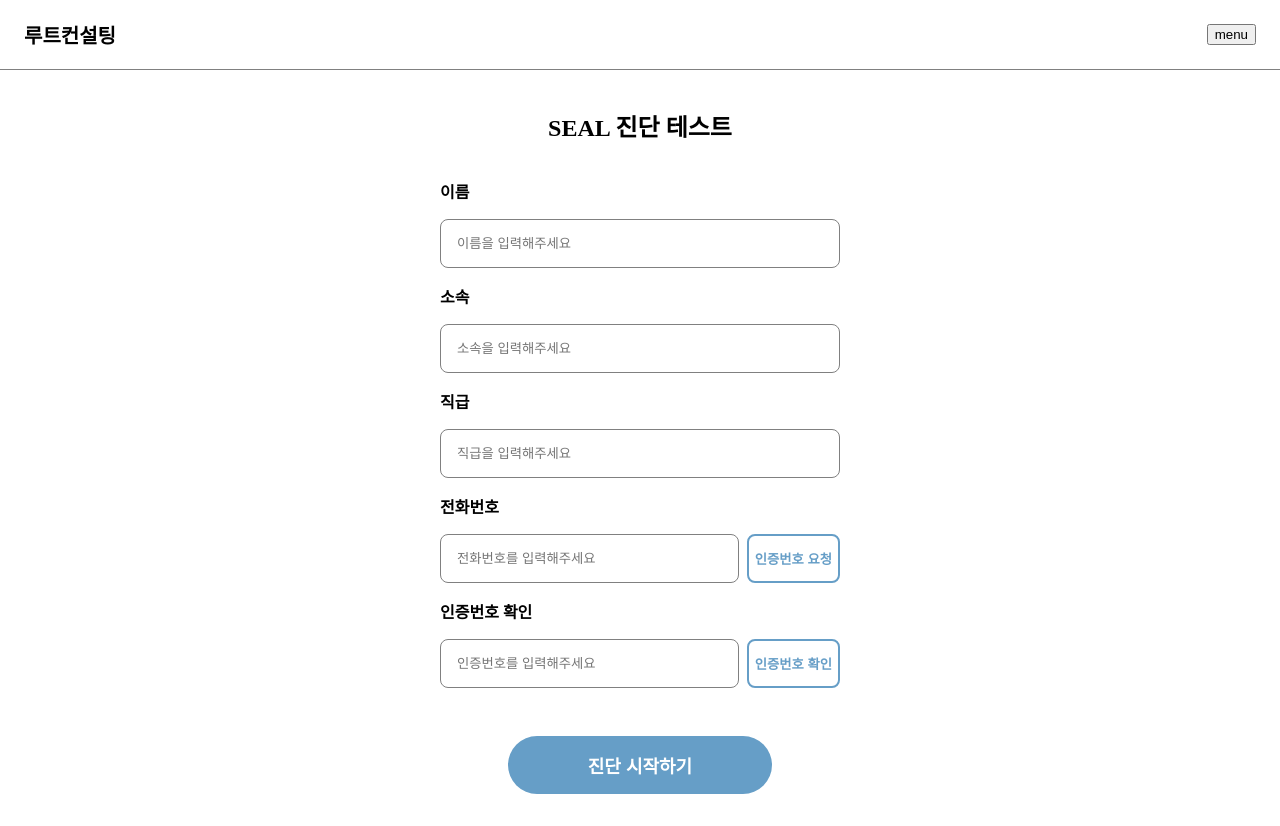
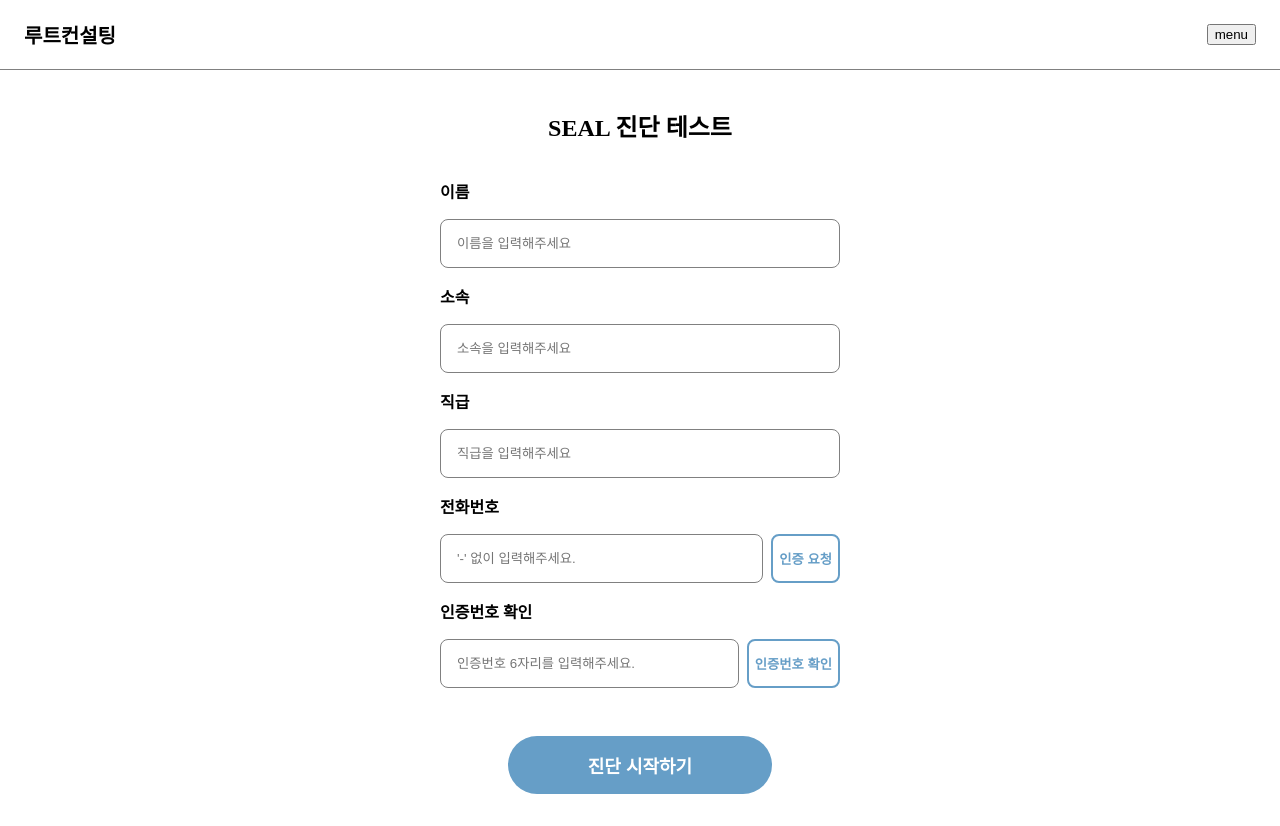
Before and after one commit to seorinn/SEAL-project, a React (Create React App) app: page / in a window 1280 px wide. Built offline with nearby package versions, Linux system fonts and the light colour scheme.

Commit message:
feat: 전화번호 인증

```diff
--- a/src/pages/GetInformPage/index.jsx
+++ b/src/pages/GetInformPage/index.jsx
@@ -1,12 +1,37 @@
+import { useState } from "react";
 import { useNavigate } from "react-router-dom";
+import { initializeApp } from "firebase/app";
+import {
+  getAuth,
+  RecaptchaVerifier,
+  signInWithPhoneNumber,
+} from "firebase/auth";
 import "./index.css";
-import { useState } from "react";
+
+// const firebaseConfig = {
+//   apiKey: process.env.REACT_APP_APIKEY,
+//   authDomain: process.env.REACT_APP_AUTHDOMAIN,
+//   projectId: process.env.REACT_APP_PROJECT_ID,
+//   storageBucket: process.env.REACT_APP_STORAGE_BUCKET,
+//   messagingSenderId: process.env.REACT_APP_MESSAGING_SENDER_ID,
+//   appId: process.env.REACT_APP_APP_ID,
+//   measurementId: process.env.REACT_APP_MEASUREMENT_ID,
+// };
+
+// const app = initializeApp(firebaseConfig);
+
+// const getPhoneNumberFromUserInput = (phonenumber) => {
+//   return `+82${phonenumber.slice(1)}`;
+// };
+
+// const auth = getAuth();
 
 function GetInformPage({ userInfo, setUserInfo }) {
   const navigation = useNavigate();
   const [isSended, setIsSended] = useState(false);
   const [submitCode, setSubmitCode] = useState(false);
   const [isCorrectCode, setIsCorrectCode] = useState(false);
+  const [code, setCode] = useState("");
 
   const handleInput = (e) => {
     const { name, value } = e.target;
@@ -16,6 +41,55 @@ function GetInformPage({ userInfo, setUserInfo }) {
     });
   };
 
+  const handleSendCode = () => {
+    // if (!userInfo.phonenumber) return;
+    // setIsSended(true);
+    // window.recaptchaVerifier = new RecaptchaVerifier(auth, "sign-in-button", {
+    //   size: "invisible",
+    //   callback: (response) => {
+    //     //...
+    //   },
+    // });
+    // auth.languageCode = "ko";
+    // const phonenumber = getPhoneNumberFromUserInput(userInfo.phonenumber);
+    // const appVerifier = window.recaptchaVerifier;
+    // signInWithPhoneNumber(auth, phonenumber, appVerifier)
+    //   .then((confirmationResult) => {
+    //     window.confirmationResult = confirmationResult;
+    //   })
+    //   .catch((error) => {
+    // this.firebaseError(error);
+    //     console.log("SMS Failed");
+    //   });
+  };
+
+  const handleCheckCode = () => {
+    // if (!isSended) return;
+    // setSubmitCode(true);
+    // window.confirmationResult
+    //   .confirm(code)
+    //   .then((result) => {
+    //     const user = result.user;
+    //     // ...
+    //     setIsCorrectCode(true);
+    //   })
+    //   .catch((error) => {
+    // this.firebaseError(error);
+    //     console.log(error);
+    //   });
+  };
+
+  const firebaseError = (error) => {
+    if (error.code === "auth/invalid-verification-code") {
+      alert("인증번호가 유효하지 않습니다.");
+    } else if (error.code === "auth/session-expired") {
+      alert("인증번호가 만료되었습니다.");
+    } else if (error.code === "auth/too-many-requests") {
+      alert("잠시 후 다시 시도해 주세요.");
+    } else {
+      alert(error);
+    }
+  };
   const handleSubmit = () => {
     const { name, affiliation, position, phonenumber } = userInfo;
     if (name && affiliation && position && phonenumber && isCorrectCode) {
@@ -58,15 +132,11 @@ function GetInformPage({ userInfo, setUserInfo }) {
           <div className="inputAndButton">
             <input
               name="phonenumber"
-              placeholder="전화번호를 입력해주세요"
+              placeholder="'-' 없이 입력해주세요."
               onChange={handleInput}
             />
-            <button
-              onClick={() => {
-                if (userInfo.phonenumber) setIsSended(true);
-              }}
-            >
-              {isSended ? "인증번호 재요청" : "인증번호 요청"}
+            <button onClick={handleSendCode}>
+              {isSended ? "인증 재요청" : "인증 요청"}
             </button>
           </div>
           {isSended && <span>인증번호가 발송되었습니다.</span>}
@@ -76,20 +146,15 @@ function GetInformPage({ userInfo, setUserInfo }) {
           <div className="inputAndButton">
             <input
               name="code"
-              placeholder="인증번호를 입력해주세요"
+              placeholder="인증번호 6자리를 입력해주세요."
               // onChange={handleInput}
             />
-            <button
-              onClick={() => {
-                if (isSended) setSubmitCode(true);
-              }}
-            >
-              인증번호 확인
-            </button>
+            <button onClick={handleCheckCode}>인증번호 확인</button>
           </div>
           {isSended && submitCode && !isCorrectCode && (
             <span className="wrong-code">인증번호가 일치하지 않습니다.</span>
           )}
+          <div id="recaptcha-container"></div>
         </div>
       </div>
       <button className="btn-submit" onClick={handleSubmit}>
```
Also changed, not shown: 1 other file (tests, documents, lock files or other folders).
